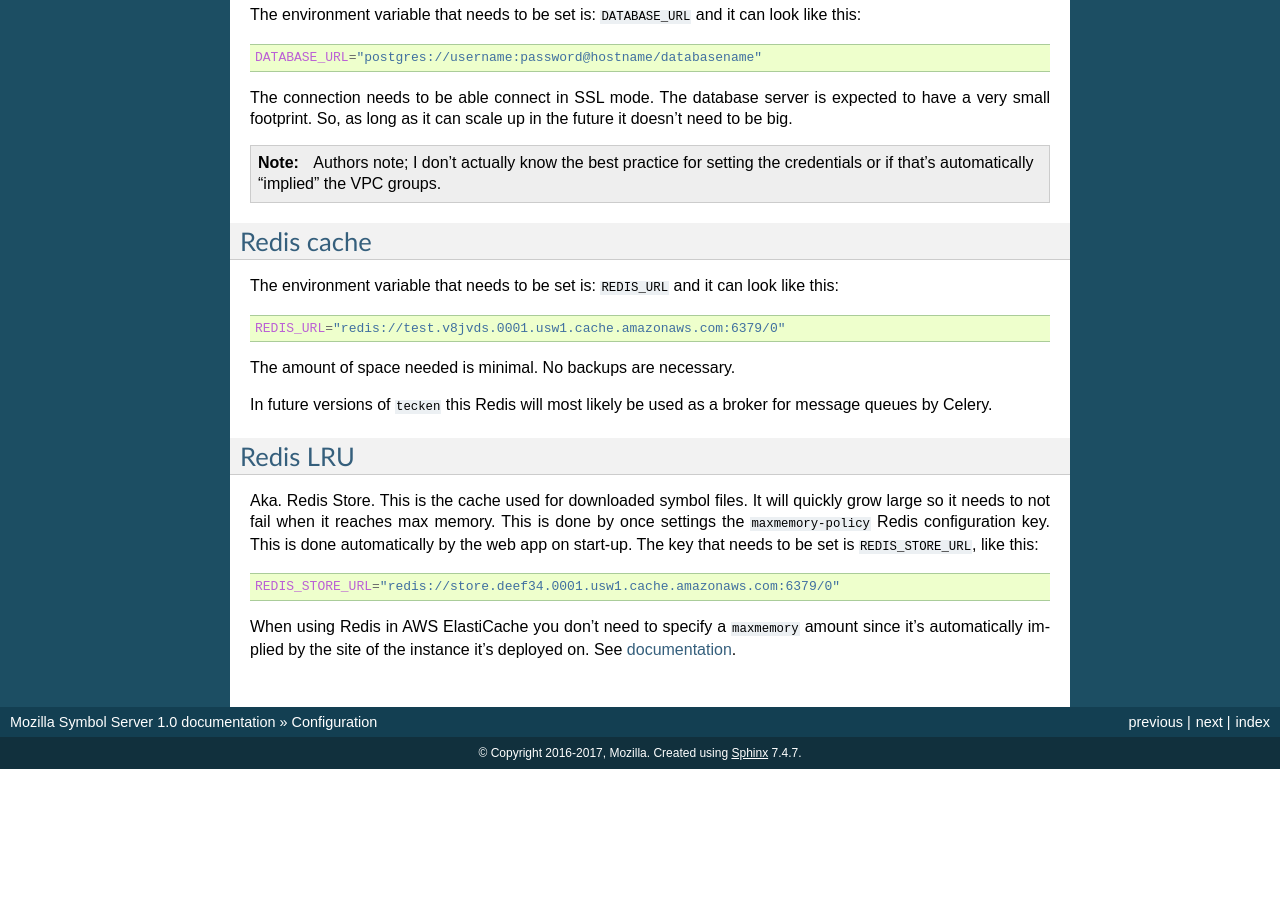
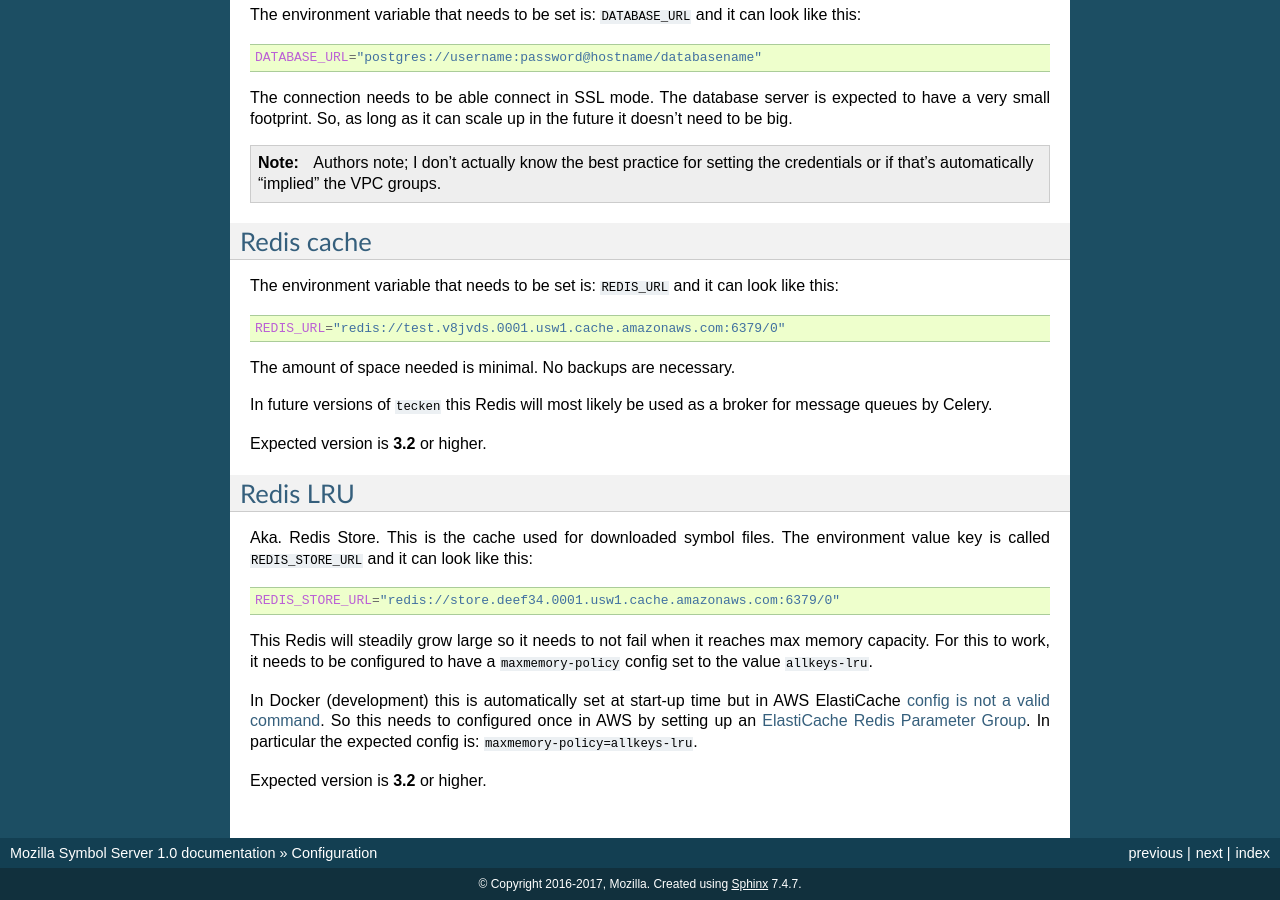
Before and after one commit to mozilla-services/tecken, a Sphinx documentation site: the page built from docs/configuration.rst, in a window 1280 px wide and 900 px high, scrolled down 1050 px. Built offline with Sphinx 7.4.7, drawn with Linux system fonts in a browser that asks for light colours; before the commit the page ends 1819 px from its top, so only the background shows below that.

Commit message:
configure redis store's eviction policy on startup

```diff
--- a/docker/images/redis/redis.conf
+++ b/docker/images/redis/redis.conf
@@ -4,5 +4,5 @@
 # The reason it's set to something is because in development, if
 # you're going to use Redis as a LRU cache, if the maxmemory isn't set,
 # it will just grow and grow and never evict keys.
-# The eviction policy is set in tecken/apps.py
 maxmemory 500mb
+maxmemory-policy allkeys-lru
--- a/docs/configuration.rst
+++ b/docs/configuration.rst
@@ -91,22 +91,30 @@ The amount of space needed is minimal. No backups are necessary.
 In future versions of ``tecken`` this Redis will most likely be used
 as a broker for message queues by Celery.
 
+Expected version is **3.2** or higher.
 
 Redis LRU
 =========
 
 Aka. Redis Store. This is the cache used for downloaded symbol files.
-It will quickly grow large so it needs to not fail when it reaches max
-memory. This is done by once settings the ``maxmemory-policy`` Redis
-configuration key. This is done automatically by the web app on
-start-up. The key that needs to be set is ``REDIS_STORE_URL``, like this:
+The environment value key is called ``REDIS_STORE_URL`` and it can
+look like this:
 
 .. code-block:: shell
 
     REDIS_STORE_URL="redis://store.deef34.0001.usw1.cache.amazonaws.com:6379/0"
 
-When using Redis in AWS ElastiCache you don't need to specify a ``maxmemory``
-amount since it's automatically implied by the site of the instance it's
-deployed on. See documentation_.
 
-.. _documentation: http://docs.aws.amazon.com/AmazonElastiCache/latest/UserGuide/ParameterGroups.Redis.html#ParameterGroups.Redis.NodeSpecific
+This Redis will steadily grow large so it needs to not fail when it reaches
+max memory capacity. For this to work, it needs to be configured to have a
+``maxmemory-policy`` config set to the value ``allkeys-lru``.
+
+In Docker (development) this is automatically set at start-up time but in
+AWS ElastiCache `config is not a valid command`_. So this needs to
+configured once in AWS by setting up an `ElastiCache Redis Parameter Group`_.
+In particular the expected config is: ``maxmemory-policy=allkeys-lru``.
+
+Expected version is **3.2** or higher.
+
+.. _`config is not a valid command`: http://docs.aws.amazon.com/AmazonElastiCache/latest/UserGuide/ClientConfig.RestrictedCommands.html
+.. _`ElastiCache Redis Parameter Group`: http://docs.aws.amazon.com/AmazonElastiCache/latest/UserGuide/ParameterGroups.Redis.html#ParameterGroups.Redis.3-2-4
```
Also changed, not shown: 1 other file.
